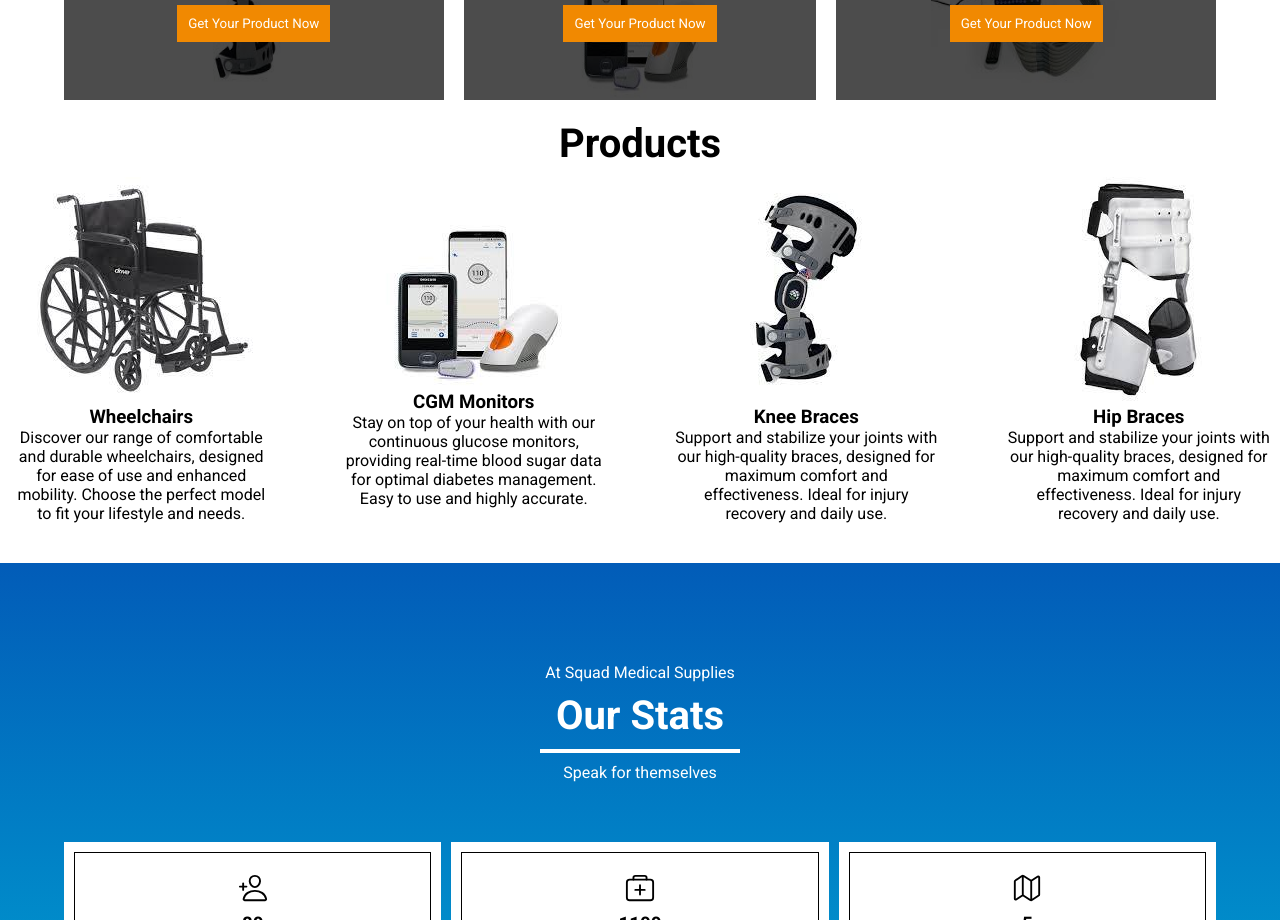
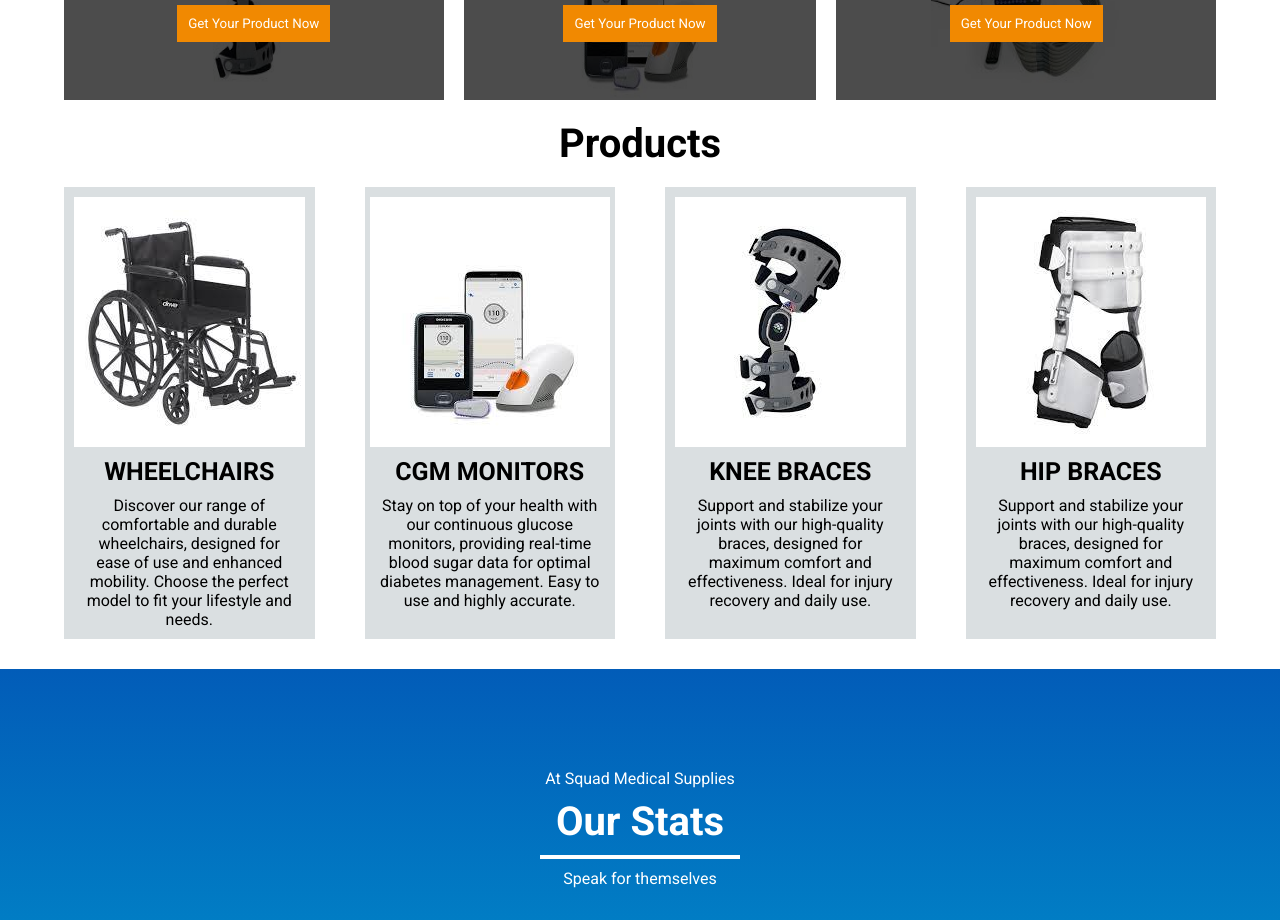
Before and after one commit to MKashanButt/squad-medical-supplies, a Next.js app: page / in a window 1280 px wide. Shown: the part 1480-2400 px from the top of the page. Built offline with nearby package versions, Linux system fonts and the light colour scheme.

Commit message:
added styling for image container and changed background color of products

```diff
--- a/src/assets/css/components/ProductSlider.module.css
+++ b/src/assets/css/components/ProductSlider.module.css
@@ -1,10 +1,10 @@
 .products {
-    width: 100%;
+    width: 90%;
     display: flex;
     flex-direction: column;
     align-items: center;
     justify-content: center;
-    margin: 20px 0;
+    margin: 20px auto;
 }
 
 .products h2 {
@@ -18,14 +18,37 @@
     justify-content: center;
     flex-wrap: wrap;
     gap: 10px;
+    margin-top: 20px;
 }
 
 .products .item {
     width: 24%;
+    height: auto;
     padding: 10px;
     display: flex;
     flex-direction: column;
     gap: 10px;
     align-items: center;
     text-align: center;
+    background-color: rgba(218, 223, 225, 1);
 }
+
+.products .item .image {
+    width: 100%;
+    height: 250px;
+    display: flex;
+    align-items: center;
+    justify-content: center;
+    background-color: white;
+}
+
+.products .item h3 {
+    font-size: 25px;
+    margin: 10px 0;
+    text-transform: uppercase;
+}
+
+.products .item p {
+    width: 95%;
+    margin: auto;
+}
```
